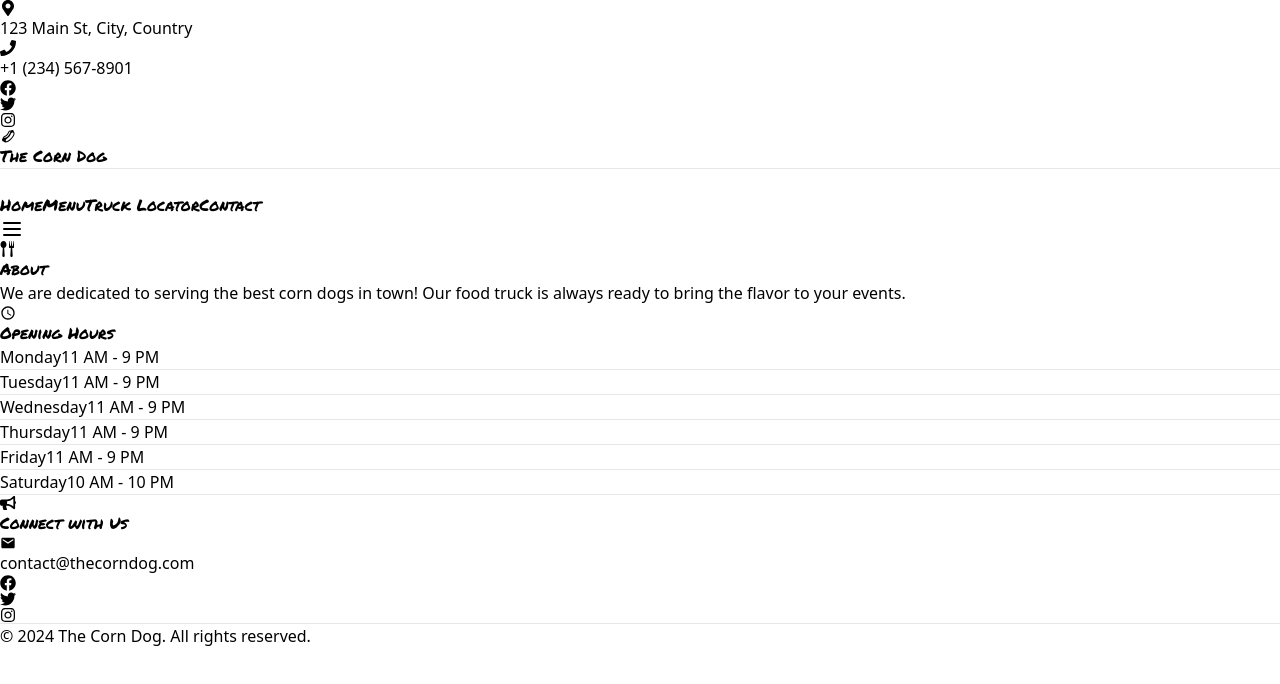
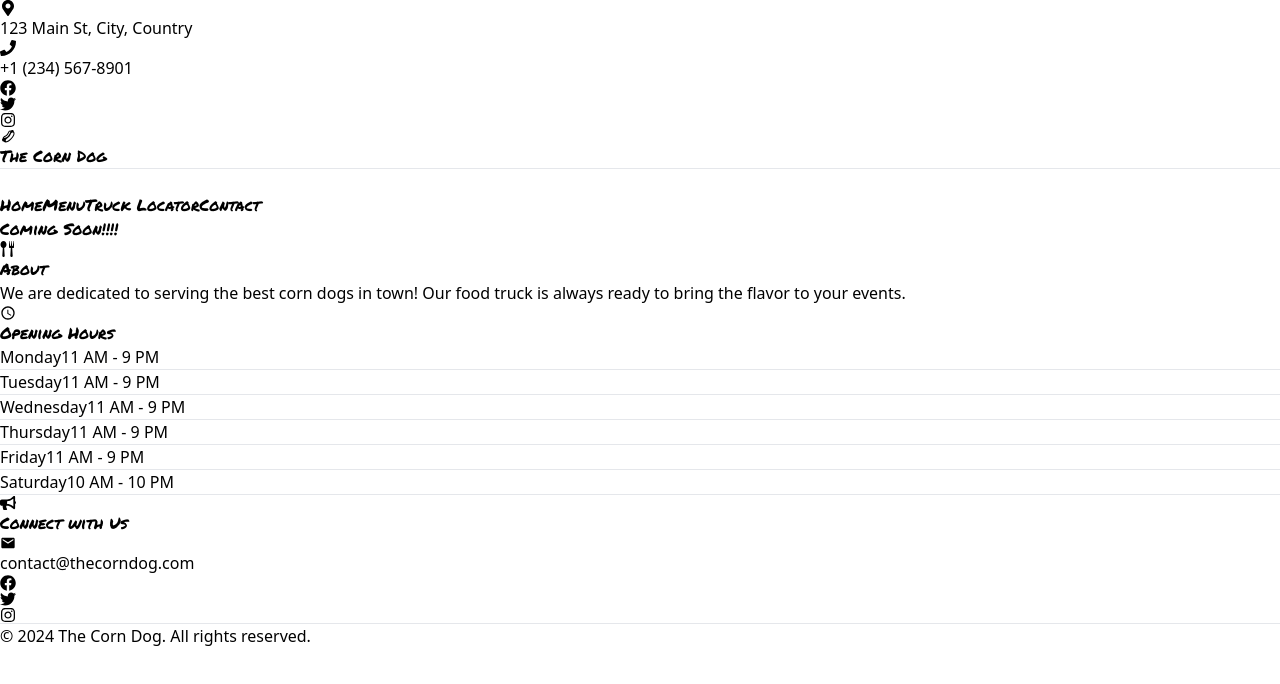
Before and after one commit to abrahampaul07/foodapp, a React (Vite) app: page /menu in a window 1280 px wide. Shown: the top 684 px of the page. Built offline with nearby package versions, Linux system fonts and the light colour scheme; grey boxes are pictures that could not be loaded; a web font is replaced by a local one.

Commit message:
toggle bar changes

```diff
--- a/package.json
+++ b/package.json
@@ -10,7 +10,6 @@
     "preview": "vite preview"
   },
   "dependencies": {
-    "lucide-react": "^0.454.0",
     "react": "^18.3.1",
     "react-dom": "^18.3.1",
     "react-icons": "^5.3.0",
--- a/src/App.jsx
+++ b/src/App.jsx
@@ -1,7 +1,7 @@
 import './App.css'
 import { BrowserRouter as Router, Routes, Route } from "react-router-dom";
 import Home from './Pages/Home';
-import { Menu } from 'lucide-react';
+import Menu from './Pages/Menu';
 import TruckLocator from './Pages/TruckLocator';
 import Contact from './Pages/Contact';
 import Navbar from './Components/Navbar';
--- a/src/Components/Navbar.jsx
+++ b/src/Components/Navbar.jsx
@@ -8,6 +8,12 @@ const Navbar = () => {
 
   const toggleMobileMenu = () => {
     setMobileMenuOpen(!isMobileMenuOpen);
+  };
+
+  const handleNavLinkClick = () => {
+    if (isMobileMenuOpen) {
+      setMobileMenuOpen(false);
+    }
   };
 
   return (
@@ -65,30 +71,34 @@ const Navbar = () => {
         </button>
       </div>
 
-      {/* Navbar Links with Transition */}
-      <div className={`text-center xl:py-5 py-0 text-lg permanent-marker-regular transition-all duration-300 ease-in-out overflow-hidden ${isMobileMenuOpen ? 'max-h-screen opacity-100' : 'max-h-0 opacity-0'}`}>
-        <nav className={`flex flex-col md:flex-row justify-center space-x-0 md:space-x-6 ${isMobileMenuOpen ? 'block xl:bg-white bg-black' : 'hidden md:block'}`}>
+      {/* Navbar Links */}
+      <div className={`text-center xl:py-5 text-lg permanent-marker-regular ${isMobileMenuOpen ? 'block' : 'hidden md:block'}`}>
+        <nav className={`flex flex-col md:flex-row justify-center space-x-0 md:space-x-6 ${isMobileMenuOpen ? 'xl:bg-white bg-black' : ''}`}>
           <NavLink
             to="/"
             exact
+            onClick={handleNavLinkClick}
             className={({ isActive }) => `xl:text-gray-600 text-white py-2 md:py-0 px-4 rounded transition duration-300 ${isActive ? 'bg-yellow-300 xl:text-gray-600 text-black' : 'hover:bg-yellow-300'}`}
           >
             Home
           </NavLink>
           <NavLink
             to="/menu"
+            onClick={handleNavLinkClick}
             className={({ isActive }) => `xl:text-gray-600 text-white py-2 md:py-0 px-4 rounded transition duration-300 ${isActive ? 'bg-yellow-300 xl:text-gray-600 text-black' : 'hover:bg-yellow-300'}`}
           >
             Menu
           </NavLink>
           <NavLink
             to="/truck"
+            onClick={handleNavLinkClick}
             className={({ isActive }) => `xl:text-gray-600 text-white py-2 md:py-0 px-4 rounded transition duration-300 ${isActive ? 'bg-yellow-300 xl:text-gray-600 text-black' : 'hover:bg-yellow-300'}`}
           >
             Truck Locator
           </NavLink>
           <NavLink
             to="/contact"
+            onClick={handleNavLinkClick}
             className={({ isActive }) => `xl:text-gray-600 text-white py-2 md:py-0 px-4 rounded transition duration-300 ${isActive ? 'bg-yellow-300 xl:text-gray-600 text-black' : 'hover:bg-yellow-300'}`}
           >
             Contact
--- a/src/Pages/Contact.jsx
+++ b/src/Pages/Contact.jsx
@@ -2,8 +2,8 @@ import React from 'react'
 
 const Contact = () => {
   return (
-    <div>
-      Contact
+    <div className='flex justify-center text-4xl text-yellow-300 bg-gray-900 p-4 permanent-marker-regular'>
+      Coming Soon!!!!
     </div>
   )
 }
--- a/src/Pages/Menu.jsx
+++ b/src/Pages/Menu.jsx
@@ -2,8 +2,8 @@ import React from 'react'
 
 const Menu = () => {
   return (
-    <div>
-      Menu
+    <div className='flex justify-center text-4xl text-yellow-300 bg-gray-900 p-4 permanent-marker-regular'>
+      Coming Soon!!!!
     </div>
   )
 }
--- a/src/Pages/TruckLocator.jsx
+++ b/src/Pages/TruckLocator.jsx
@@ -2,8 +2,8 @@ import React from 'react'
 
 const TruckLocator = () => {
   return (
-    <div>
-      Truck Locator
+    <div className='flex justify-center text-4xl text-yellow-300 bg-gray-900 p-4 permanent-marker-regular'>
+      Coming Soon!!!!
     </div>
   )
 }
```
Also changed, not shown: 1 other file (tests, documents, lock files or other folders).
